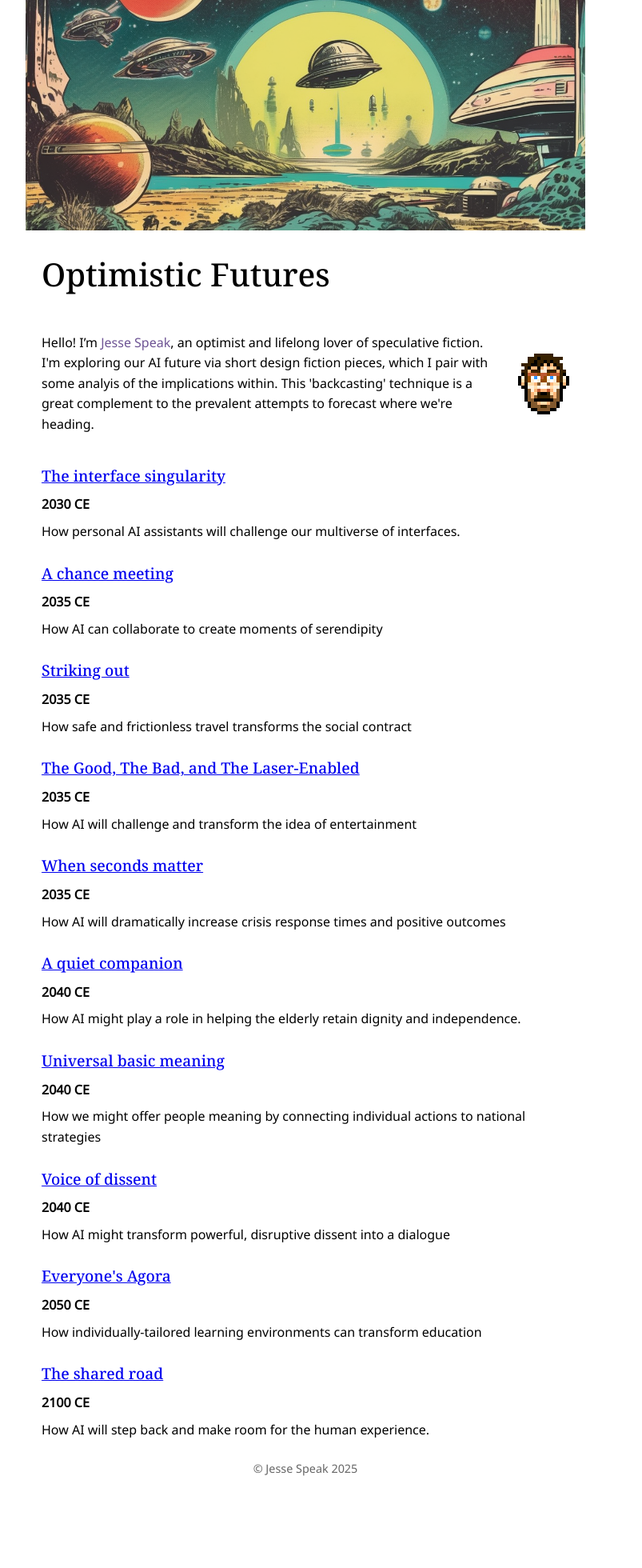
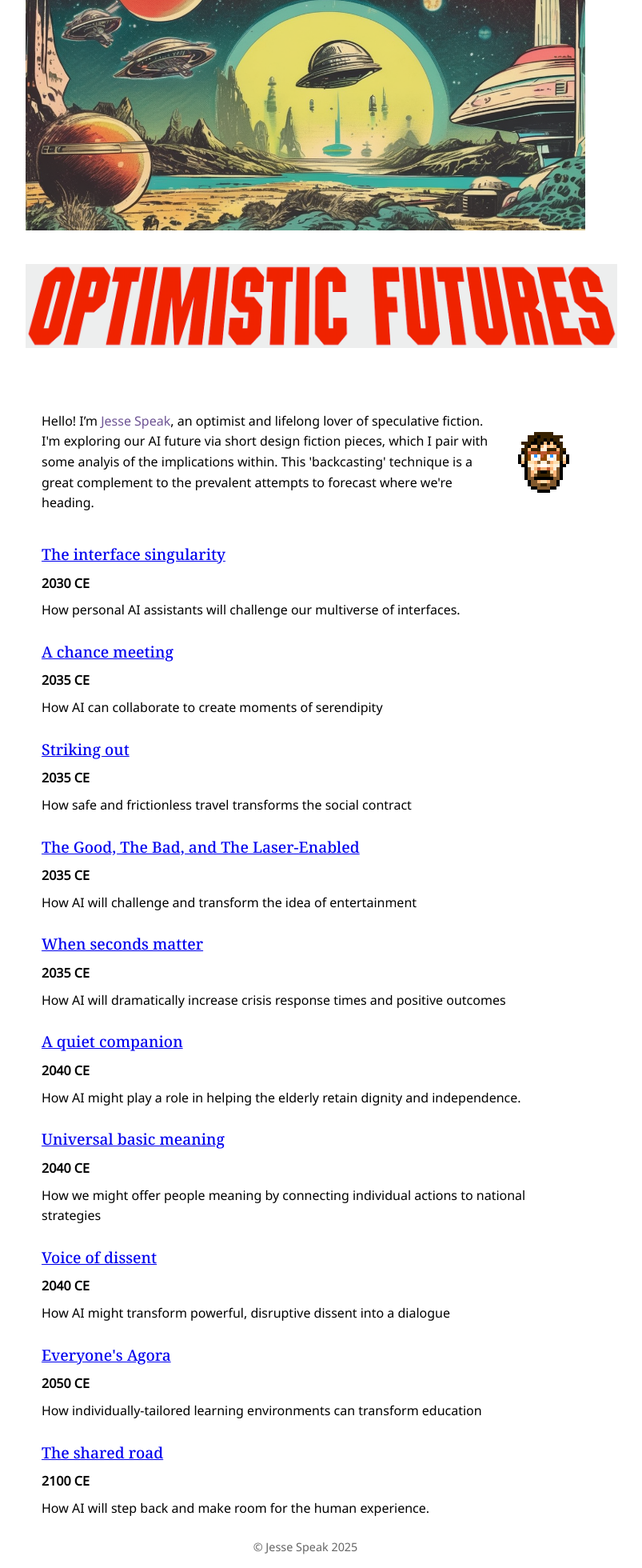
Before and after one commit to jessespeak/jessespeak.github.io, a Jekyll site: the page built from index.html, in a window 1280 px wide. Shown: the whole page at 80% size, without its empty margins (258-1061 px from the left). Built offline with Jekyll 4.4.1, drawn with Linux system fonts in a browser that asks for light colours; before the commit the page ends 1862 px from its top, so only the background shows below that.

Commit message:
New title image logo

```diff
--- a/_layouts/default.html
+++ b/_layouts/default.html
@@ -19,7 +19,7 @@
   <img src="/assets/scifi-banner.png" alt="Pulp Sci Fi illustration of an exotic alien world">
 </div>
 
-  <h1>{{ site.title }}</h1>
+  <h1 class="site-title">{{ site.title }}</h1>
   <div class="bio">
     <div class="bio-text">
       <p>Hello! I’m <a href="https://www.linkedin.com/in/jesse-speak-3189411b/" target="_blank">Jesse Speak</a>, an optimist and lifelong lover of speculative fiction. I'm exploring our AI future via short design fiction pieces, which I pair with some analyis of the implications within. This 'backcasting' technique is a great complement to the prevalent attempts to forecast where we're heading.</p>
--- a/assets/css/styles.css
+++ b/assets/css/styles.css
@@ -26,6 +26,24 @@ li {
 h1 {
   font-size: 2.5em;
   margin-bottom: 0.75em;
+}
+h1.site-title {
+  /* Positioning and layout */
+  display: block;
+  width: 100%; /* Match the content width */
+  max-width: 700px; /* Align with your content area */
+  height: auto;
+  margin: 0 auto 1em; /* Center and space below */
+  text-indent: -9999px; /* Hide text visually while keeping it accessible */
+  white-space: nowrap; /* Prevent text wrapping */
+  overflow: hidden;
+
+  /* Background image */
+  background-image: url('/assets/optimistic-futures-logo.png');
+  background-size: contain; /* Scale image to fit */
+  background-repeat: no-repeat;
+  background-position: center;
+  height: 150px; /* Set height to match image height */
 }
 h2 {
   font-size: 1.5em;
```
Also changed, not shown: assets/jesse-head-small.jpg (deleted), assets/optimistic-futures-logo.png (added), 1 other file.
